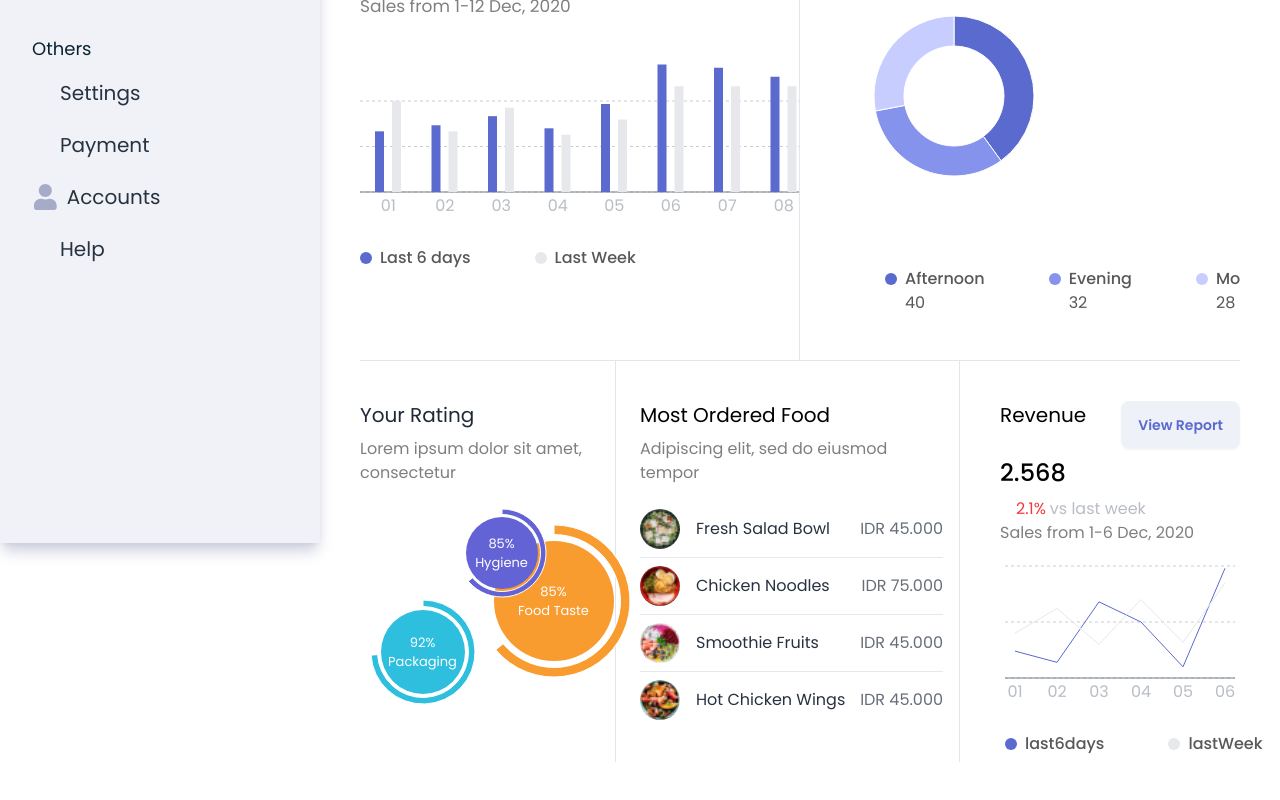
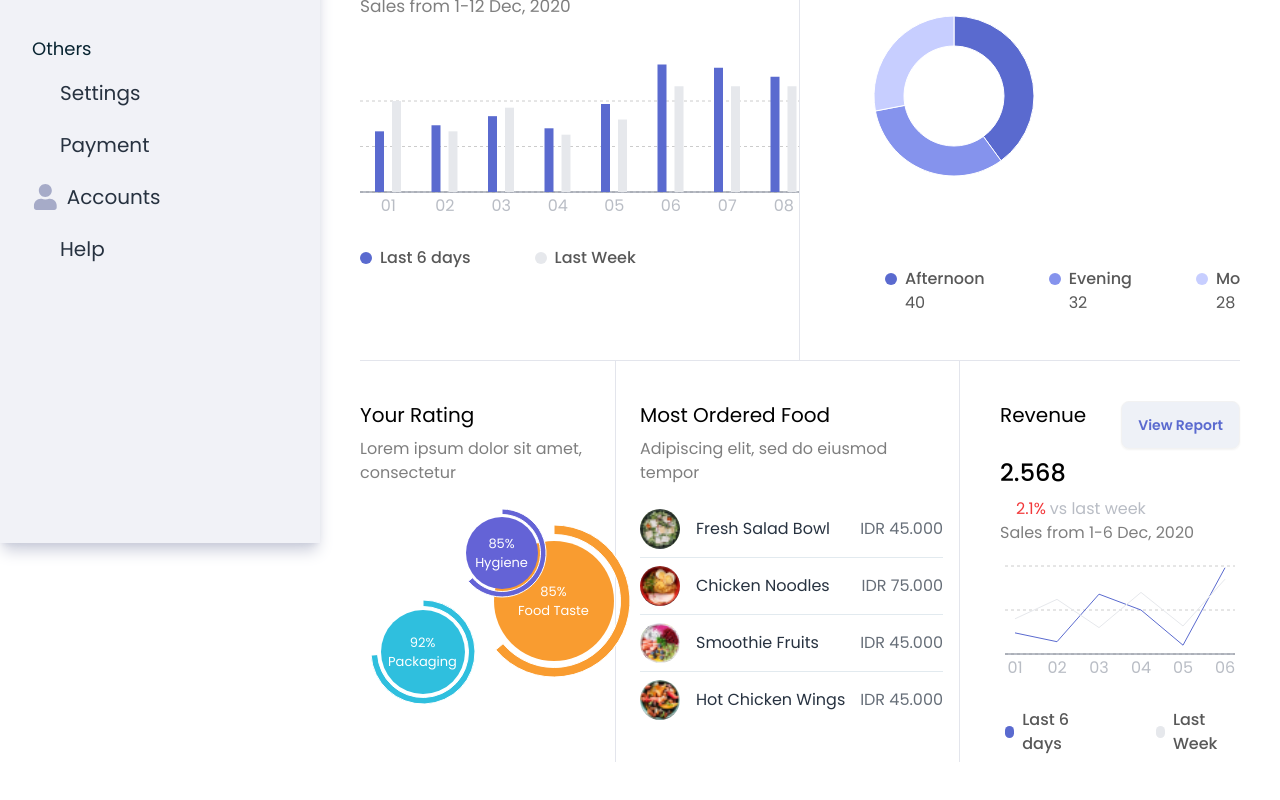
Before and after one commit to abu-abdullah22/dashboard, a React (Vite) app: page / in a window 1280 px wide. Shown: the part 326-1126 px from the top of the page. Built offline with nearby package versions, Linux system fonts and the light colour scheme; some icons are missing.

Commit message:
added readme

```diff
--- a/package.json
+++ b/package.json
@@ -13,7 +13,6 @@
     "localforage": "^1.10.0",
     "match-sorter": "^6.3.4",
     "react": "^18.3.1",
-    "react-circular-progressbar": "^2.1.0",
     "react-dom": "^18.3.1",
     "react-iconly": "^2.2.10",
     "react-icons": "^5.2.1",
--- a/src/Components/Charts/Rating.jsx
+++ b/src/Components/Charts/Rating.jsx
@@ -10,7 +10,7 @@ const Rating = () => {
 
   return (
     <div className="ml-10 py-10 xl:border-r-[0.5px] border-b-[0.5px] border-opacity-50 xl:border-b-0 border-r-[#C8CBD9] w-[80%]">
-      <h3 className="text-xl mb-2">Your Rating</h3>
+      <h3 className="text-xl text-[#000000] mb-2">Your Rating</h3>
       <p className="text-[#000000] opacity-50 mb-4">Lorem ipsum dolor sit amet, consectetur</p>
       <div className="flex flex-col xl:flex-row flex-wrap justify-center gap-4">
         <div className="flex flex-col xl:flex-row items-center relative gap-3">
--- a/src/Components/Charts/Sales.jsx
+++ b/src/Components/Charts/Sales.jsx
@@ -49,8 +49,8 @@ const Sales = () => {
             <XAxis dataKey="date" axisLine={{ stroke: '#737B8B' }} tickLine={false} stroke='rgba(115, 123, 139, 0.5)' interval={0} padding={{ left: 10, right: 10 }} />
             <Tooltip />
             <Legend content={CustomLegend}/>
-            <Line dot={false} dataKey="last6days" stroke="#5A6ACF" />
-            <Line dot={false}  dataKey="lastWeek" stroke="#E6E8EC" />
+            <Line dot={false} dataKey="last6days" stroke="#5A6ACF" name='Last 6 days'/>
+            <Line dot={false}  dataKey="lastWeek" stroke="#E6E8EC"  name='Last Week'/>
           </LineChart>
         </ResponsiveContainer>
       </div>
```
Also changed, not shown: 2 other files (tests, documents, lock files or other folders).
